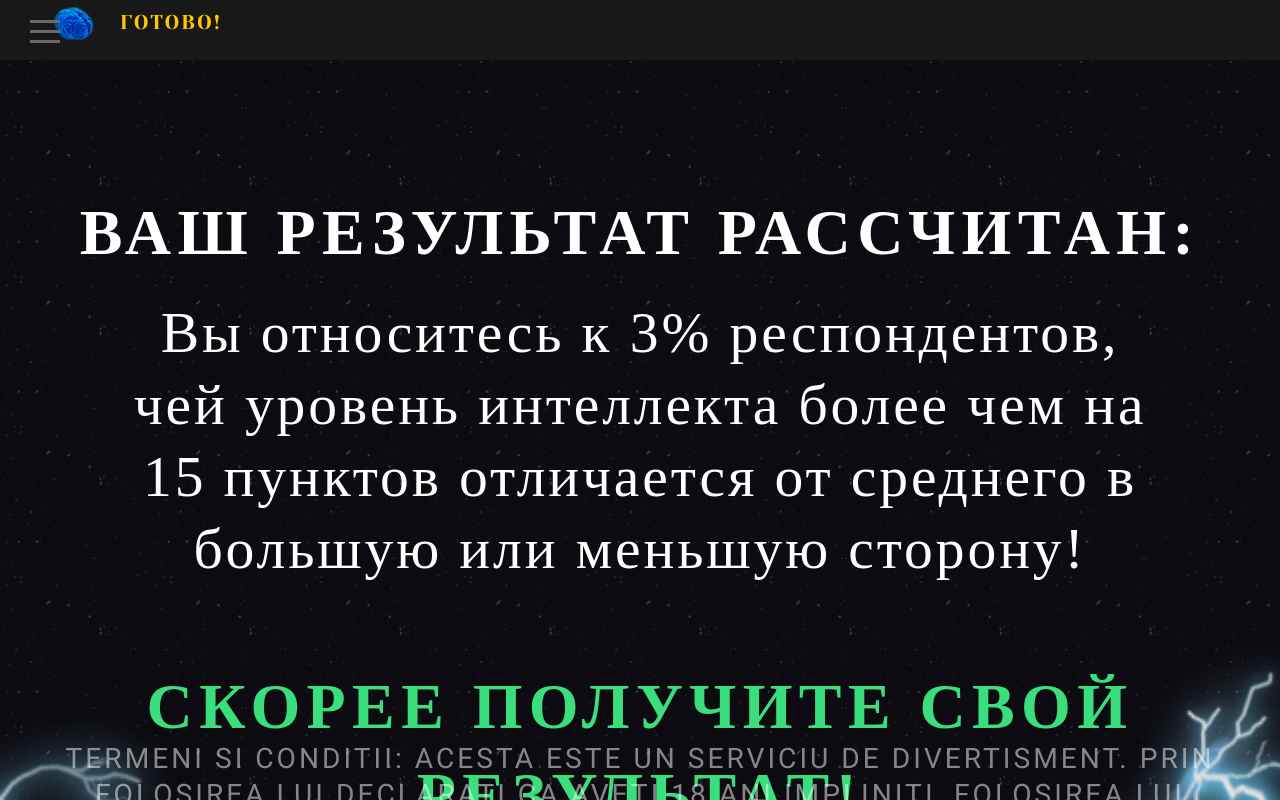
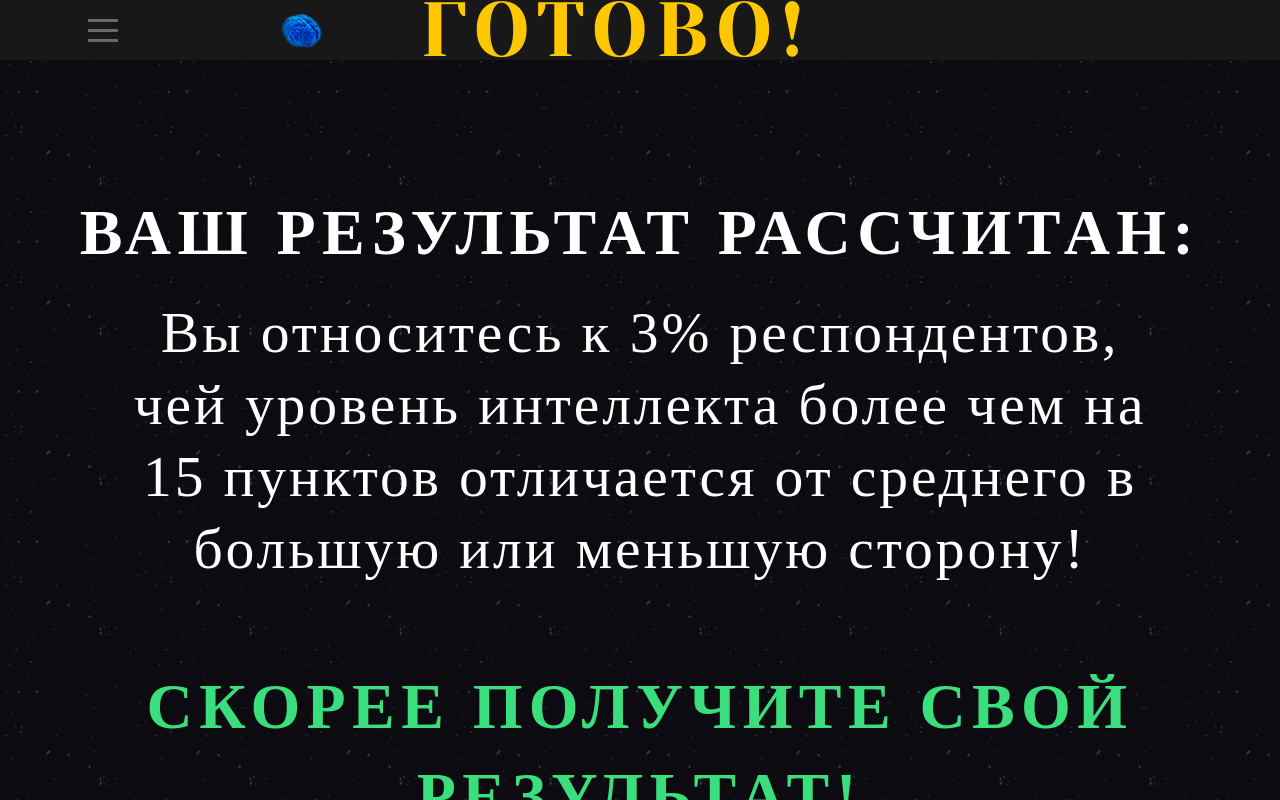
Before and after one commit to krikun1983/test-spa, a Vue app: page /result in a window 1280 px wide. Shown: the top 800 px of the page. Built offline with nearby package versions, Linux system fonts and the light colour scheme; a web font is replaced by a local one.

Commit message:
feat: add style 480 header and result page

```diff
--- a/src/components/HeaderNav.vue
+++ b/src/components/HeaderNav.vue
@@ -5,29 +5,32 @@
       ($route.name === 'main' || $route.name === 'about') && 'header-fixed',
     ]"
   >
-    <div class="container">
+    <div class="header__container">
       <div class="burger" @click="setIsModalMenu">
         <span class="burger__lines"></span>
       </div>
-      <div :class="[{ hidden: $route.name === 'main' }, 'heading']">
+      <div
+        v-if="$route.name !== 'main' && $route.name !== 'notFoundPage'"
+        class="header__heading"
+      >
         <img
+          class="header__img"
           src="@/assets/img/brain.webp"
-          alt="brain icon"
-          v-if="$route.name !== 'notFoundPage'"
+          alt="brain logo"
         />
-        <h1 v-if="$route.name === 'test/:id'" class="heading__test">
+        <h1 v-if="$route.name === 'test/:id'" class="header__heading-test">
           Тест на определение IQ
         </h1>
-        <h1 v-else-if="$route.name === 'result'" class="heading__result">
+        <h1 v-else-if="$route.name === 'result'" class="header__heading-result">
           Готово!
         </h1>
       </div>
     </div>
-    <nav :class="[{ 'nav-header-show': isModalMenu }, 'nav-header']">
-      <button class="modal-close-btn" @click="setIsModalMenu">
+    <nav :class="['header__nav', { 'header__nav-show': isModalMenu }]">
+      <button class="header__nav_modal-btn" @click="setIsModalMenu">
         <img src="@/assets/img/close-icon.svg" alt="close modal" />
       </button>
-      <ul class="menu-header">
+      <ul class="header__nav-menu">
         <li @click="setIsModalMenu">
           <router-link to="/">Главная</router-link>
         </li>
@@ -69,72 +72,50 @@ export default {
   @include media-m {
     height: 60px;
   }
+
+  &-fixed {
+    position: fixed;
+    z-index: 15;
   }
 
-.header-fixed {
-  position: fixed;
-  top: 0;
-  left: 0;
-  right: 0;
-  z-index: 10;
+  &__container {
+    position: relative;
+    margin: 0 auto;
+    max-width: $media-xl;
+    height: 100%;
+
+    .burger {
+      @include flex-center();
+      position: absolute;
+      top: 15px;
+      left: 4%;
+      z-index: 5;
+      width: 24px;
+      height: 20px;
+      cursor: pointer;
+
+      @include media-m {
+        top: 20px;
+        width: 30px;
       }
 
-.burger {
-  cursor: pointer;
+      &__lines {
+        position: absolute;
       }
-
-.heading {
-  display: flex;
-  align-items: center;
-  margin-left: 48px;
-  max-height: 46px;
-  font-family: "Yeseva One", serif;
-  text-transform: uppercase;
-  color: $accent;
-
-  &__test {
-    margin-left: 9px;
-    font-size: 12px;
-    line-height: 13.86px;
-    font-weight: 400;
-    letter-spacing: $spacing-m;
-  }
-
-  &__result {
-    margin-left: 24px;
-    font-size: 20px;
-    line-height: 23.86px;
-    font-weight: 400;
-    letter-spacing: $spacing-xl;
-  }
-}
-
-.burger__lines {
+      &__lines,
+      &__lines::before,
+      &__lines::after {
         position: absolute;
-  top: 23px;
-  left: 15px;
-  z-index: 4;
-
-  @include media-m {
-    top: 30px;
-    left: 30px;
-  }
-}
-.burger__lines,
-.burger__lines::before,
-.burger__lines::after {
-  position: absolute;
-  width: 24px;
+        width: 100%;
         height: 2.67px;
         background-color: #696969;
 
         @include media-m {
-    width: 30px;
           height: 3px;
         }
       }
 
-.burger__lines::before {
+      &__lines::before {
         content: "";
         top: -7px;
 
@@ -142,7 +123,7 @@ export default {
           top: -10px;
         }
       }
-.burger__lines::after {
+      &__lines::after {
         content: "";
         top: 7px;
 
@@ -150,20 +131,47 @@ export default {
           top: 10px;
         }
       }
+    }
+  }
 
-.nav-header {
+  &__heading {
+    @include flex-center();
+    height: 100%;
+    font-family: "Yeseva One", serif;
+    text-transform: uppercase;
+    color: $accent;
+
+    &-test {
+      margin-left: 4%;
+      font-size: 3.6vw;
+      line-height: 1.2;
+      font-weight: 400;
+      letter-spacing: $spacing-m;
+    }
+
+    &-result {
+      margin-left: 8%;
+      padding-right: 16%;
+      font-size: 6vw;
+      line-height: 1.2;
+      font-weight: 400;
+      letter-spacing: $spacing-xl;
+    }
+  }
+
+  &__nav {
     position: fixed;
     top: 0;
     left: 0;
     bottom: 0;
-  z-index: 5;
+    z-index: 15;
     min-width: $media-xss-min;
     min-height: 569px;
     background-color: $bg-header;
     transform: translate(-320px);
     transition: transform 0.3s ease-in;
 
-  .modal-close-btn {
+    &_modal-btn {
       position: fixed;
       top: 18px;
       right: 13px;
@@ -177,7 +185,7 @@ export default {
       }
     }
 
-  .menu-header {
+    &-menu {
       margin: 100px 0 0 23px;
 
       li {
@@ -204,14 +212,11 @@ export default {
         color: $accent;
       }
     }
-}
 
-.nav-header-show {
+    &-show {
       right: 0;
       transform: translateX(0);
     }
-
-.hidden {
-  display: none;
+  }
 }
 </style>
--- a/src/components/result-page/FooterBlock.vue
+++ b/src/components/result-page/FooterBlock.vue
@@ -3,7 +3,7 @@
     <div class="footer__layer">
       TERMENI SI CONDITII: ACESTA ESTE UN SERVICIU DE DIVERTISMENT. PRIN
       FOLOSIREA LUI DECLARATI CA AVETI 18 ANI IMPLINITI, FOLOSIREA LUI DECLARATI
-      CA AVETI 18 ANI IMPLINITI, FOLOSIREA LUI DECLARATI CA AVETI
+      CA AVETI 18 ANI ACESTA ESTE UN SERVICIU DECLARATI CA AVETI
     </div>
   </footer>
 </template>
--- a/src/views/TestResultPage.vue
+++ b/src/views/TestResultPage.vue
@@ -45,12 +45,6 @@
                 <div>
                   Пол: <span>{{ swapi.gender }}</span>
                 </div>
-                <div>
-                  Цвет глаз: <span>{{ swapi.eye_color }}</span>
-                </div>
-                <div>
-                  Цвет волос: <span>{{ swapi.hair_color }}</span>
-                </div>
               </div>
             </transition>
           </div>
@@ -67,9 +61,9 @@
           alt="icon"
         />
       </div>
+      <footer-block />
     </div>
   </main>
-  <footer-block />
 </template>
 
 <script>
@@ -96,14 +90,12 @@ export default {
     startTimer() {
       this.timerInterval = setInterval(() => (this.timer.passed += 1), 1000);
     },
-    selectionApiResource(name, height, mass, gender, eye_color, hair_color) {
+    selectionApiResource(name, height, mass, gender) {
       return {
         name,
         height,
         mass,
         gender,
-        eye_color,
-        hair_color,
       };
     },
     async getApiResource() {
@@ -117,9 +109,7 @@ export default {
           user.name,
           user.height,
           user.mass,
-          user.gender,
-          user.eye_color,
-          user.hair_color
+          user.gender
         );
         clearInterval(this.timerInterval);
       } catch (error) {
@@ -140,13 +130,13 @@ export default {
 
 <style lang="scss" scoped>
 .result-container {
-  min-height: 568px;
+  position: relative;
+  min-height: calc(100vw * 1.65);
   height: 100%;
 
   &__layer {
     position: relative;
     padding-top: 11vw;
-    min-height: 568px;
     height: 100%;
     background-color: $bg-layer;
     font-family: "PT Serif", serif;
@@ -175,6 +165,7 @@ export default {
   @include flex-column-top();
   position: relative;
   z-index: 5;
+  height: 100%;
 
   &__heading-small {
     margin-bottom: 2.5vw;
@@ -268,22 +259,21 @@ export default {
 }
 
 .result__user {
-  display: flex;
-  align-items: center;
-  justify-content: center;
+  @include flex-column-top();
   font-family: "Roboto", sans-serif;
   font-size: 3.5vw;
   line-height: 1.2;
   font-weight: 500;
   letter-spacing: 2px;
+  width: 100%;
+  min-height: 16vw;
 
   &-own {
     display: grid;
-    grid-template-columns: repeat(2, 1fr);
+    grid-template-columns: 1fr 30vw;
     row-gap: 1.5vw;
-    column-gap: 1vw;
+    column-gap: 2vw;
     margin-top: 4vw;
-    width: 90%;
 
     span {
       font-weight: bold;
```
Lines whose indentation alone changed are shown as unchanged.
